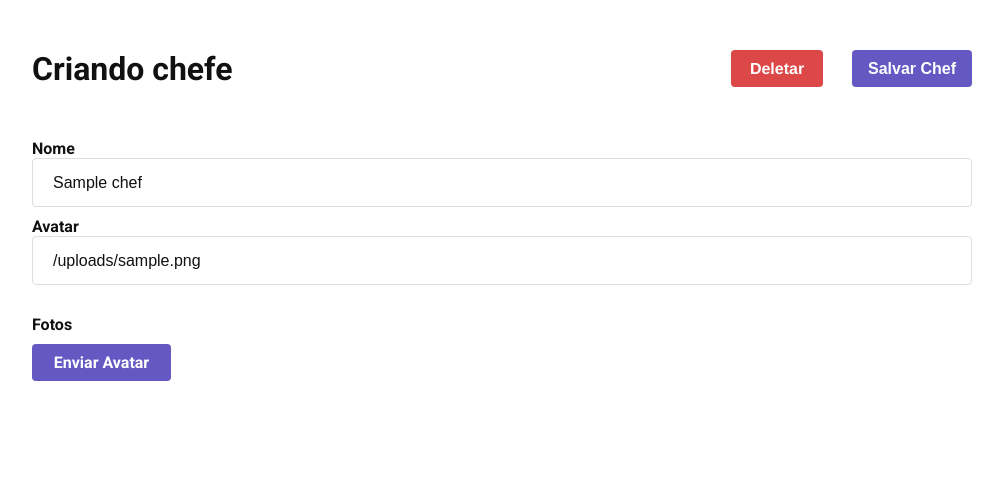
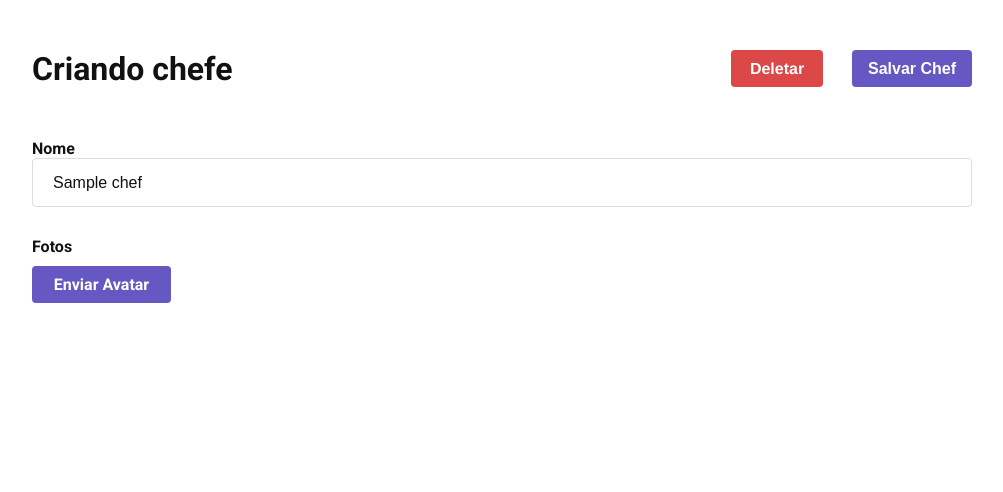
Before and after one commit to Luan10017/Foodfy, a Node server app: template src/app/views/admin/chefs/chefs_edit.njk in a window 1280 px wide. Shown: the part 91-583 px from the top of the page, without its empty margins (138-1141 px from the left). Run offline with Node 20, Linux system fonts and the light colour scheme; the template is opened without the code that fills it: most values are stand-ins (such as "Sample title", 1, 10 or a date in 2020); some libraries are stand-ins or nearby versions.

Commit message:
Removi che_url

```diff
--- a/src/app/views/admin/chefs/fields.njk
+++ b/src/app/views/admin/chefs/fields.njk
@@ -10,19 +10,6 @@
         >
     </div>
 </div>
-{% if chef.avatar_url %}
-    <div class="item">
-        <div>Avatar</div>
-        <div>
-            <input
-                type="URL"
-                name="avatar_url"
-                value="{{chef.avatar_url}}"
-                placeholder="htpp://"
-            >
-        </div>
-    </div>
-{% endif %}
 <div class="item">
     <div class="title">Fotos</div>
     <div id="photos-manager" class="chef">
```
